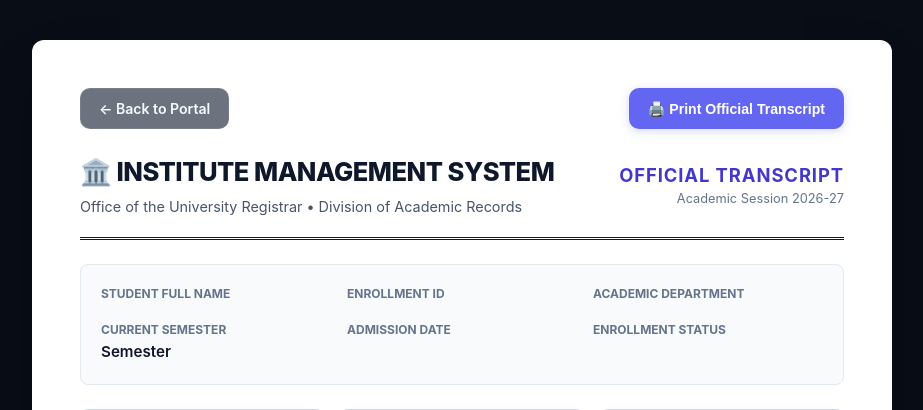
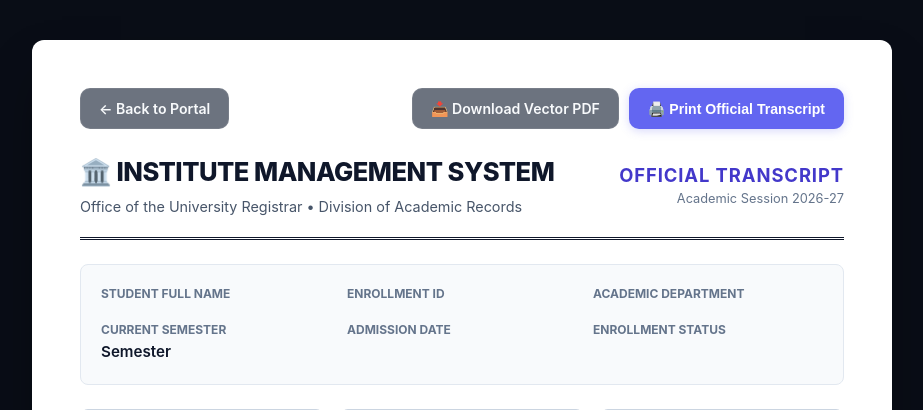
Before and after one commit to AadityaBhuree/Institute-Management-System, a Python web app: template templates/print_transcript.html in a window 1280 px wide. Shown: the top 410 px of the page, without its empty margins (178-1101 px from the left). Run offline with Jinja, Linux system fonts and the light colour scheme; the template is opened without the code that fills it, so the values that code supplies are empty.

Commit message:
feat(ui): update printable transcript template

```diff
--- a/templates/print_transcript.html
+++ b/templates/print_transcript.html
@@ -183,7 +183,10 @@
     <!-- Non-printing toolbar -->
     <div class="no-print">
       <a href="/portal?student_id={{ dossier.student.id }}" class="btn btn-secondary">← Back to Portal</a>
-      <button onclick="window.print()" class="btn btn-primary">🖨️ Print Official Transcript</button>
+      <div style="display: flex; gap: 10px;">
+        <a href="/api/reports/export/transcript/{{ dossier.student.id }}/pdf" class="btn btn-secondary" id="btn-download-pdf">📥 Download Vector PDF</a>
+        <button onclick="window.print()" class="btn btn-primary">🖨️ Print Official Transcript</button>
+      </div>
     </div>
 
     <!-- Official Header -->
```
